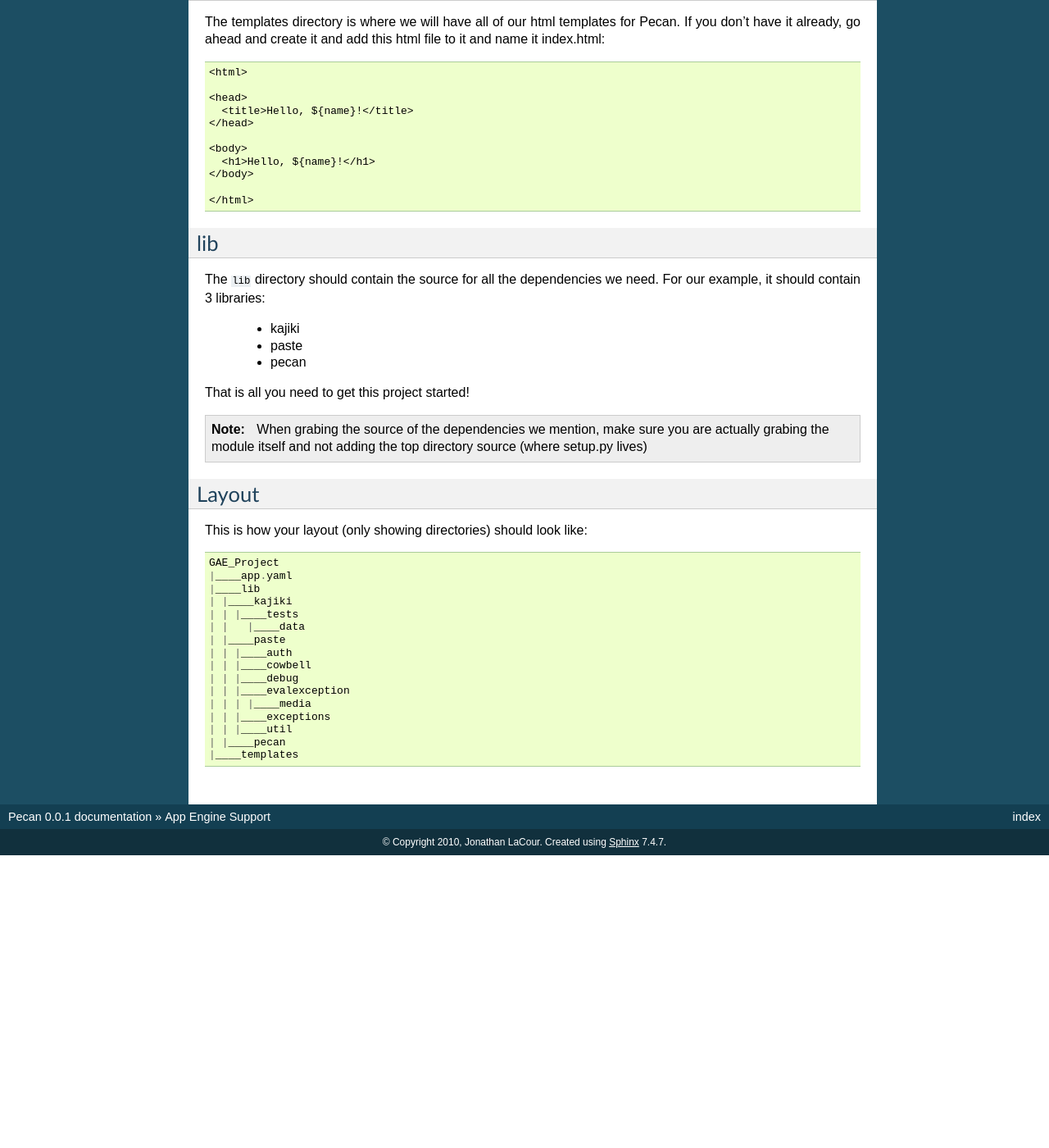
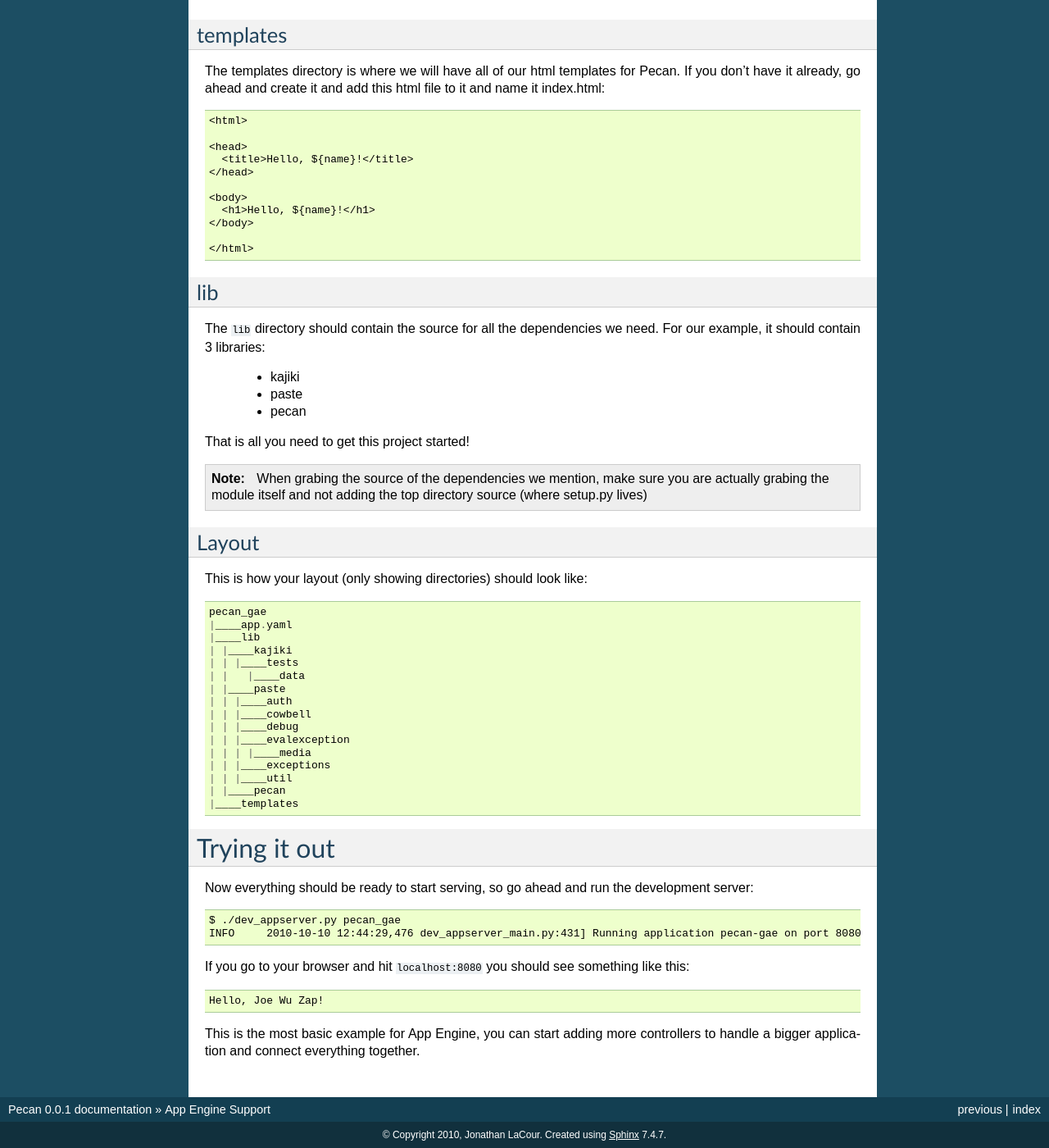
Before and after one commit to stackforge/pecan, a Sphinx documentation site: the page built from docs/source/app_engine.rst, in a window 1280 px wide and 1400 px high, scrolled down 1681 px. Shown: the whole window at 82% size. Built offline with Sphinx 7.4.7, drawn with Linux system fonts in a browser that asks for light colours; before the commit the page ends 2724 px from its top, so only the background shows below that; some of the changed text lies outside the part shown.

Commit message:
this wraps up the GAE documentation for Pecan

```diff
--- a/docs/source/app_engine.rst
+++ b/docs/source/app_engine.rst
@@ -35,6 +35,8 @@
 
 Creating the project
 ============================
+Create a directory called ``pecan_gae`` and ``cd`` into it so we can start adding files. We go step by
+step into what needs to go there to get everything running properly.
 
 app.yaml
 ------------
@@ -128,7 +130,7 @@
 ---------
 This is how your layout (only showing directories) should look like::
 
-    GAE_Project
+    pecan_gae
     |____app.yaml
     |____lib
     | |____kajiki
@@ -144,3 +146,19 @@
     | | |____util
     | |____pecan
     |____templates
+
+
+Trying it out
+=========================
+Now everything should be ready to start serving, so go ahead and run the development server::
+
+    $ ./dev_appserver.py pecan_gae
+    INFO     2010-10-10 12:44:29,476 dev_appserver_main.py:431] Running application pecan-gae on port 8080: http://localhost:8080
+
+
+If you go to your browser and hit ``localhost:8080`` you should see something like this::
+
+        Hello, Joe Wu Zap!
+
+This is the most basic example for App Engine, you can start adding more controllers to handle a bigger
+application and connect everything together.
```
Also changed, not shown: docs/source/index.rst (+8 -2 lines).
